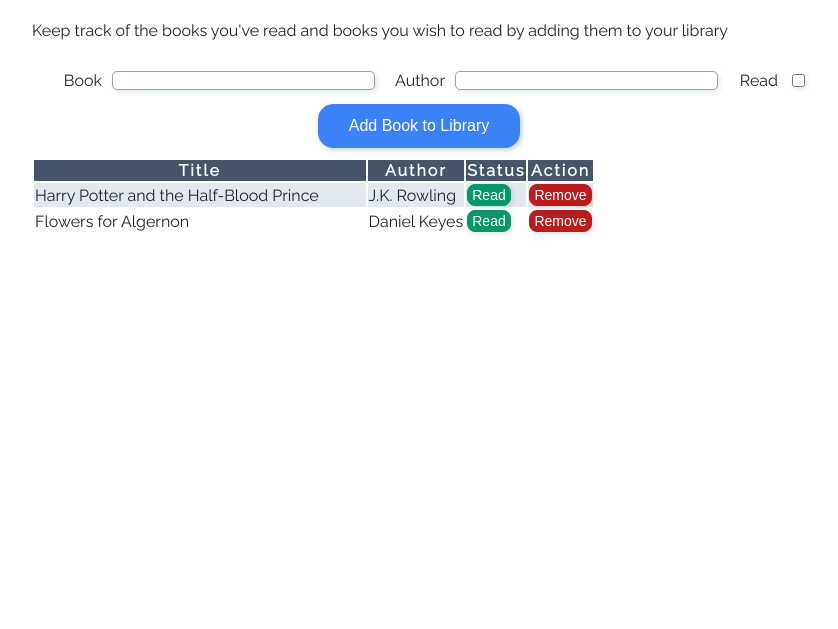
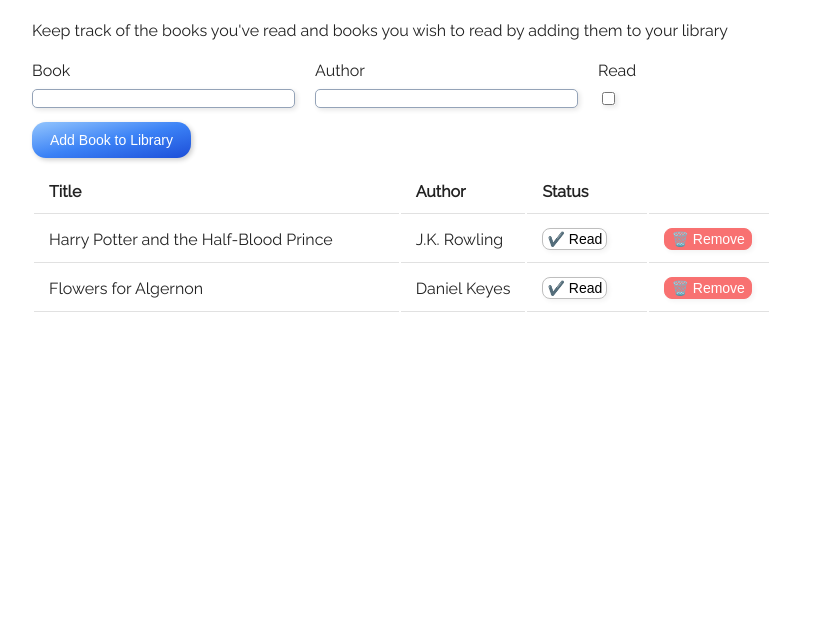
Before and after one commit to gautham-v/library-app, a plain HTML site: page index.html in a window 1280 px wide. Shown: the part 171-800 px from the top of the page, without its empty margins (128-966 px from the left). Drawn offline with Linux system fonts and the light colour scheme.

Commit message:
styling changes

```diff
--- a/index.html
+++ b/index.html
@@ -9,7 +9,7 @@
 </head>
 <body>
     <div class="container">
-        <h1>My Book Library</h1>
+        <h1>My Book Library 📚</h1>
         <p>Keep track of the books you've read and books you wish to read by adding them to your library</p>
         <form id="add-book-form" action="/" method="get" class="add-book-form">
             <label for="title">Book</label>
@@ -26,19 +26,19 @@
                 <th>Title</th>
                 <th>Author</th>
                 <th>Status</th>
-                <th>Action</th>
+                <th></th>
             </tr>
             <tr class="newBook">
                 <td>Harry Potter and the Half-Blood Prince</td>
                 <td>J.K. Rowling</td>
-                <td><button class="readBtn">Read</button></td>
-                <td><button class="removeBtn">Remove</button></td>
+                <td><button class="readBtn">✔️ Read</button></td>
+                <td><button class="removeBtn">🗑️ Remove</button></td>
             </tr>
             <tr class="newBook">
                 <td>Flowers for Algernon</td>
                 <td>Daniel Keyes</td>
-                <td><button class="readBtn">Read</button></td>
-                <td><button class="removeBtn">Remove</button></td>
+                <td><button class="readBtn">✔️ Read</button></td>
+                <td><button class="removeBtn">🗑️ Remove</button></td>
             </tr>
         </table>
     </div>
--- a/library.js
+++ b/library.js
@@ -68,10 +68,10 @@ function generateReadStatus(book){
 
     // newReadButton.textContent = myLibrary[item].title;
     if (book.read === true){
-        newReadButton.innerHTML = 'Read';
+        newReadButton.innerHTML = '✔️ Read';
     }
     else{
-        newReadButton.innerHTML = 'Not Read';
+        newReadButton.innerHTML = '📖 Not Read';
     }
     return newReadButton;
 }
@@ -96,7 +96,7 @@ function displayLibrary(){
 
         const newReadBtn = generateReadStatus(book);
 
-        removeBtn.innerHTML = 'Remove';
+        removeBtn.innerHTML = '🗑️ Remove';
         removeBtn.className = 'removeBtn';
 
         //add columns
--- a/styles.css
+++ b/styles.css
@@ -27,59 +27,61 @@ table{
     /* grid-template-columns: 2fr 1fr 1fr 1fr; */
 }
 
-th{
-    background-color: #475569;
-    color: #f8fafc;
-    letter-spacing: 2px;
+th, td{
+    text-align: left;
+    border-bottom: 1px solid #e1e1e1;
+    padding: 12px 15px 12px;
 }
 
 th:first-child{
-    width: 60%;
-}
-
-tr:nth-child(even) {
-    background-color: #e2e8f0;
+    width: 50%;
 }
 
 
-/* th:nth-child(2){
-    width: 20%;
-} */
+th:nth-child(3){
+    width: 90px;
+}
 
-/* table tr th:first-child, table tr td:first-child{
-    color: gray;
-    grid-column: 1 / 2;
-} */
+th:nth-child(4){
+    width: 90px;
+}
 
 form {
     display: grid;
-    grid-template-columns: 80px 1fr 80px 1fr 70px 18px;
-    grid-template-rows: 1fr 2fr;
+    grid-template-columns: 1fr 1fr 1fr;
+    grid-template-rows: 1fr 1fr 2fr;
     align-items: center;
     justify-items: start;
+    gap: 0px 20px;
 }
 
 label {
-    justify-self: end;
+    justify-self: start;
     margin-right: 10px;
 }
 
 .addBtn {
-    background-color: #3b82f6;
-    border: 1px solid #3b82f6;
+    background-image: linear-gradient(to bottom right, #93c5fd 0%, #3b82f6 51%, #1d4ed8 100%);
+    /* border: 1px solid #3b82f6; */
+    border: none;
     color: white;
-    border-radius: 15px;
-    justify-self: center;
-    grid-row: 2 / 3;
-    grid-column:1 / 7;
-    padding: 12px 30px;
-    margin-top: 10px;
+    border-radius: 14px;
+    justify-self: start;
+    grid-row: 3 / 4;
+    grid-column:1 / 2;
+    padding: 10px 18px;
+    margin: 10px 0px;
     box-shadow: 2px 2px 5px rgba(0, 0, 0, 0.2);
-    font-size: 16px;
+    font-size: 14px;
+}
+
+.addBtn:hover{
+    background-image: linear-gradient(to bottom, #93c5fd 0%, #3b82f6 51%, #1d4ed8 100%);
 }
 
 #title, #author, #read {
     box-shadow: 2px 2px 5px rgba(0, 0, 0, 0.1);
+    grid-row: 2 / 3;
 }
 
 #title, #author {
@@ -88,17 +90,27 @@ label {
 }
 
 .readBtn, .removeBtn {
-    background-color: #059669;
-    border: 1px solid #059669;
-    color: white;
+    background-color: #ffffff;
+    border: 1px solid #bebebe;
     border-radius: 8px;
     padding: 2px 4px;
-    box-shadow: 2px 2px 5px rgba(0, 0, 0, 0.1);
+    box-shadow: 2px 2px 5px rgba(0, 0, 0, 0.05);
     font-size: 14px;
     align-self: center;
 }
 
 .removeBtn{
-    background-color: #b91c1c;
-    border: 1px solid #b91c1c;
+    background-color: #f87171;
+    border: 1px solid #f87171;
+    color: white;
+    padding: 2px 6px;
 }
+
+.readBtn:hover, .removeBtn:hover {
+    background-color: #f6f6f6;
+}
+
+.removeBtn:hover {
+    background-color: #e06565;
+    border: 1px solid #e06565;
+}
```
